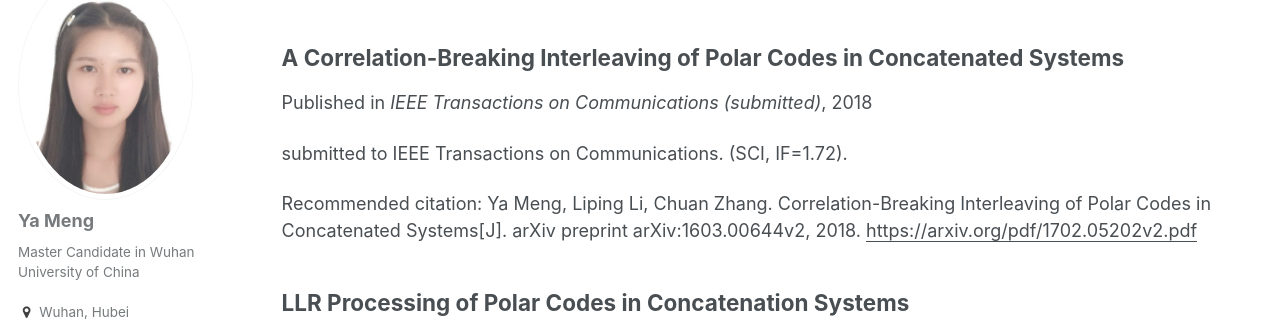
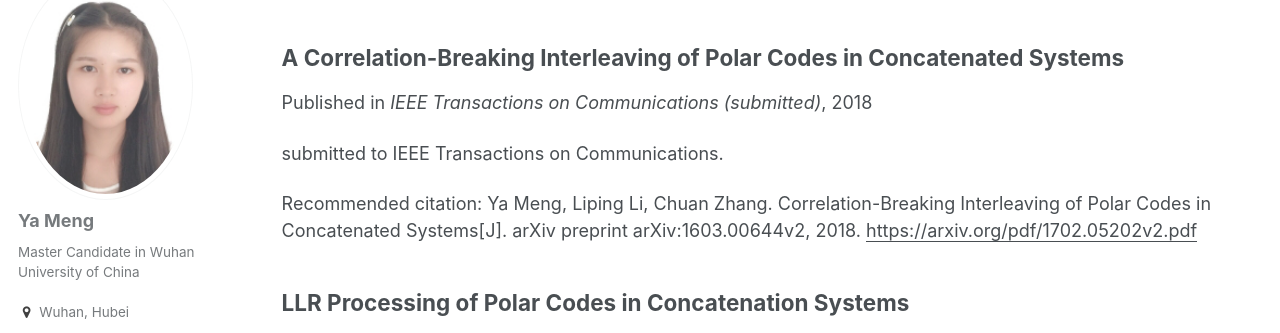
Before and after one commit to mengMia/yameng-ahu.github.io, a Jekyll site: the page built from _pages/publications.md, in a window 1280 px wide and 1024 px high. Shown: the part 147-480 px from the top of the window. Built offline with Jekyll 4.4.1, drawn with Linux system fonts in a browser that asks for light colours.

Commit message:
Update 2018-paper1.md

```diff
--- a/_publications/2018-paper1.md
+++ b/_publications/2018-paper1.md
@@ -2,7 +2,7 @@
 title: "A Correlation-Breaking Interleaving of Polar Codes in Concatenated Systems"
 collection: publications
 permalink: /publication/2018-09-10-ELM
-excerpt: 'submitted to IEEE Transactions on Communications. (SCI, IF=1.72).'
+excerpt: 'submitted to IEEE Transactions on Communications.'
 date: 2018-09-11
 venue: 'IEEE Transactions on Communications (submitted)'
 paperurl: 'https://arxiv.org/pdf/1702.05202v2.pdf'
```
